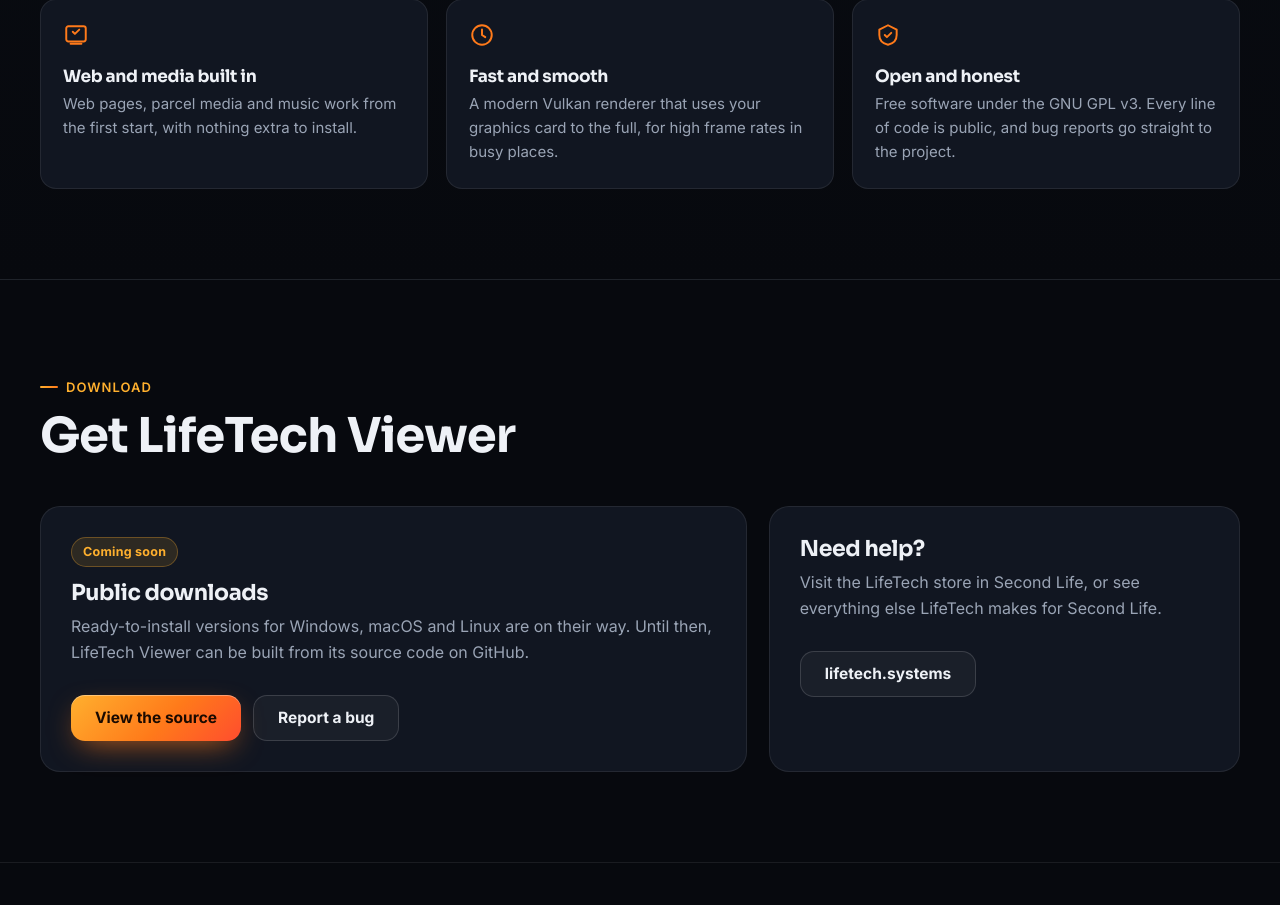
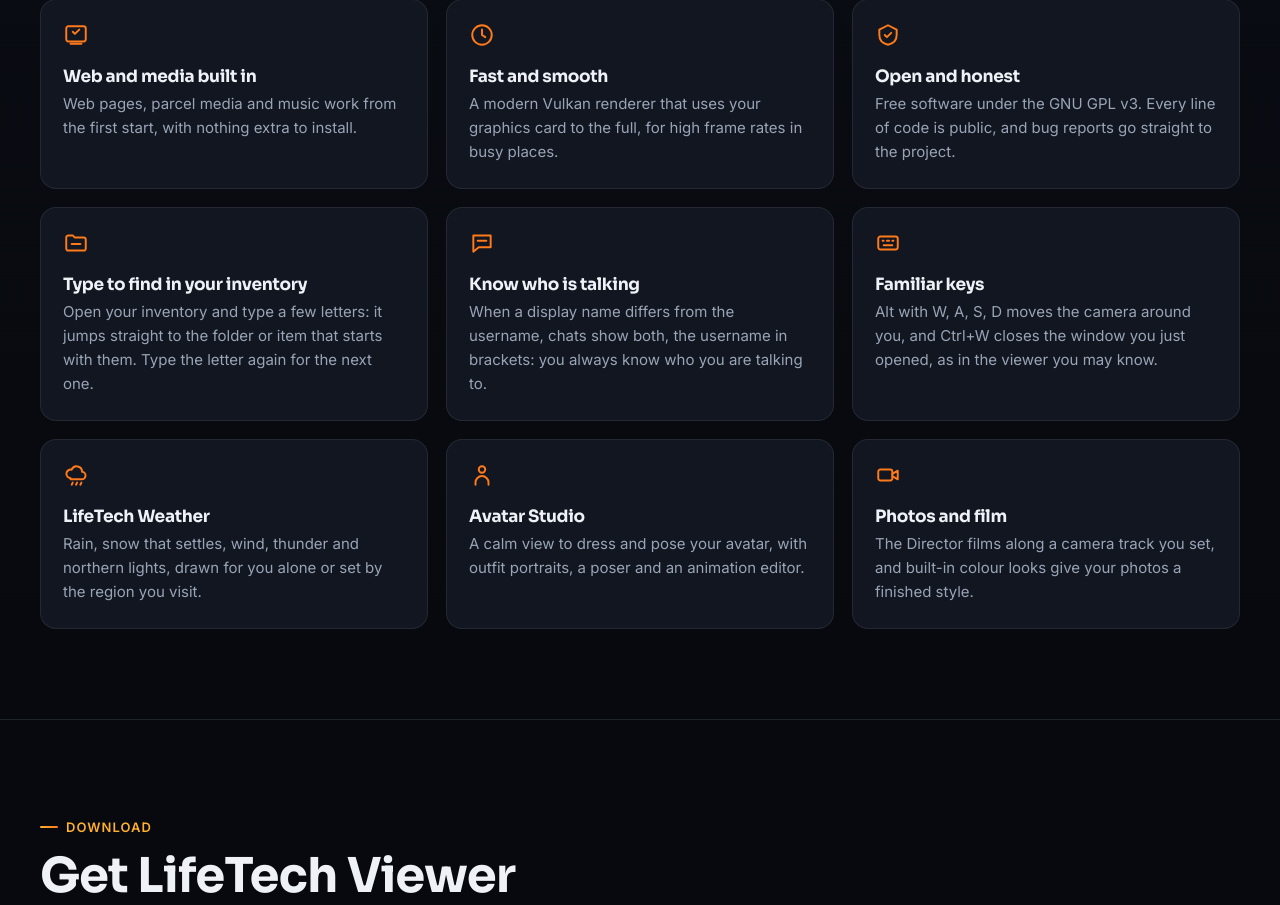
Before and after one commit to LethalCyborg/LifeTech-Viewer, a PHP site: page / in a window 1280 px wide. Shown: the part 2189-3094 px from the top of the page. Run offline with PHP 8.4, Linux system fonts and the light colour scheme.

Commit message:
Site: the home page shows the newest features (type-ahead, usernames, keys, weather, Avatar Studio, the Director)

```diff
--- a/site/viewer.lifetech.systems/index.php
+++ b/site/viewer.lifetech.systems/index.php
@@ -168,6 +168,36 @@ $builds = ltv_builds();
           <h3>Open and honest</h3>
           <p>Free software under the GNU GPL v3. Every line of code is public, and bug reports go straight to the project.</p>
         </div>
+        <div class="tile">
+          <svg viewBox="0 0 24 24" aria-hidden="true"><path d="M3 7a2 2 0 0 1 2-2h4l2 2h8a2 2 0 0 1 2 2v8a2 2 0 0 1-2 2H5a2 2 0 0 1-2-2z"/><path d="M8 13h8"/></svg>
+          <h3>Type to find in your inventory</h3>
+          <p>Open your inventory and type a few letters: it jumps straight to the folder or item that starts with them. Type the letter again for the next one.</p>
+        </div>
+        <div class="tile">
+          <svg viewBox="0 0 24 24" aria-hidden="true"><path d="M4 5h16v11H9l-5 4z"/><path d="M8 10h8"/></svg>
+          <h3>Know who is talking</h3>
+          <p>When a display name differs from the username, chats show both, the username in brackets: you always know who you are talking to.</p>
+        </div>
+        <div class="tile">
+          <svg viewBox="0 0 24 24" aria-hidden="true"><rect x="3" y="6" width="18" height="12" rx="2"/><path d="M7 10h1M11 10h2M16 10h1M8 14h8"/></svg>
+          <h3>Familiar keys</h3>
+          <p>Alt with W, A, S, D moves the camera around you, and Ctrl+W closes the window you just opened, as in the viewer you may know.</p>
+        </div>
+        <div class="tile">
+          <svg viewBox="0 0 24 24" aria-hidden="true"><path d="M7 15a4 4 0 1 1 1-7.9A5 5 0 0 1 17.6 9 3.5 3.5 0 0 1 17 16H7z"/><path d="M9 19l-1 2M13 19l-1 2M17 19l-1 2"/></svg>
+          <h3>LifeTech Weather</h3>
+          <p>Rain, snow that settles, wind, thunder and northern lights, drawn for you alone or set by the region you visit.</p>
+        </div>
+        <div class="tile">
+          <svg viewBox="0 0 24 24" aria-hidden="true"><circle cx="12" cy="7" r="3"/><path d="M6 21v-2a6 6 0 0 1 12 0v2"/></svg>
+          <h3>Avatar Studio</h3>
+          <p>A calm view to dress and pose your avatar, with outfit portraits, a poser and an animation editor.</p>
+        </div>
+        <div class="tile">
+          <svg viewBox="0 0 24 24" aria-hidden="true"><rect x="3" y="7" width="13" height="10" rx="2"/><path d="M16 11l5-3v8l-5-3"/></svg>
+          <h3>Photos and film</h3>
+          <p>The Director films along a camera track you set, and built-in colour looks give your photos a finished style.</p>
+        </div>
       </div>
     </div>
   </section>
```
